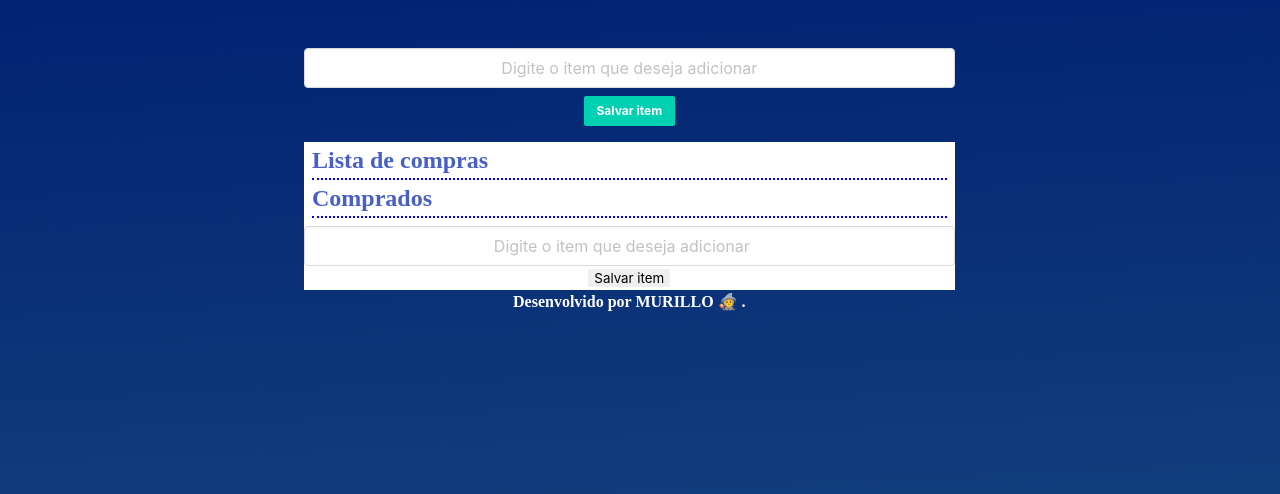
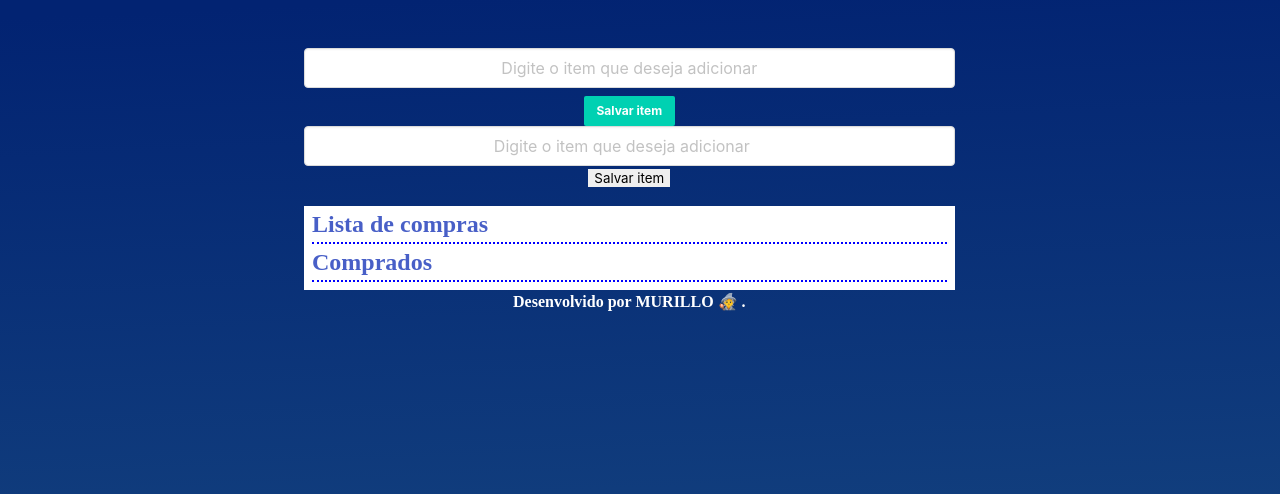
Before and after one commit to Murillo-Cecilio/Lista-de-compras, a plain HTML site: page index.html in a window 1280 px wide. Drawn offline with nearby package versions, Linux system fonts and the light colour scheme; a web font is replaced by a local one.

Commit message:
ajustes do local

```diff
--- a/index.html
+++ b/index.html
@@ -20,10 +20,19 @@
     <main class="column is-7 hero-body is-offset-one-fifth is-unselectable">
 
         <form id="form-itens" class="has-text-centered">
-            <input type="text" class="input has-text-centered" required placeholder="Digite o item que deseja adicionar" id="receber-item">
-            <button for="salvar" type="submit" class="mt-2 has-text-weight-bold button is-small is-primary">Salvar item</button>
+            <input type="text" class="input has-text-centered" required placeholder="Digite o item que deseja adicionar"
+                id="receber-item">
+            <button for="salvar" type="submit" class="mt-2 has-text-weight-bold button is-small is-primary">Salvar
+                item</button>
         </form>
 
+        <section class="pb-n">
+            <form id="form-itens1" class="has-text-centered">
+                <input type="number" class="input has-text-centered" required
+                    placeholder="Digite o item que deseja adicionar" id="">
+                <button for="" type="submit" class="">Salvar item</button>
+            </form>
+        </section>
         <div class="has-background-white mt-4">
             <div>
                 <h2 class="has-text-link has-text-weight-bold is-size-4 ml-2">Lista de compras</h1>
@@ -37,14 +46,10 @@
                     </ul>
             </section>
 
-            <section class="pb-n">
-                <form id="form-itens1" class="has-text-centered">
-                    <input type="number" class="input has-text-centered" required placeholder="Digite o item que deseja adicionar" id="">
-                    <button for="" type="submit" class="">Salvar item</button>
-                </form>
-            </section>
+
         </div>
-        <footer class="has-text-centered has-text-white has-text-weight-bold">Desenvolvido por MURILLO &#x1F9D9;	.</footer>
+        <footer class="has-text-centered has-text-white has-text-weight-bold">Desenvolvido por MURILLO &#x1F9D9; .
+        </footer>
     </main>
 
     <script src="js/main.js"></script>
```
